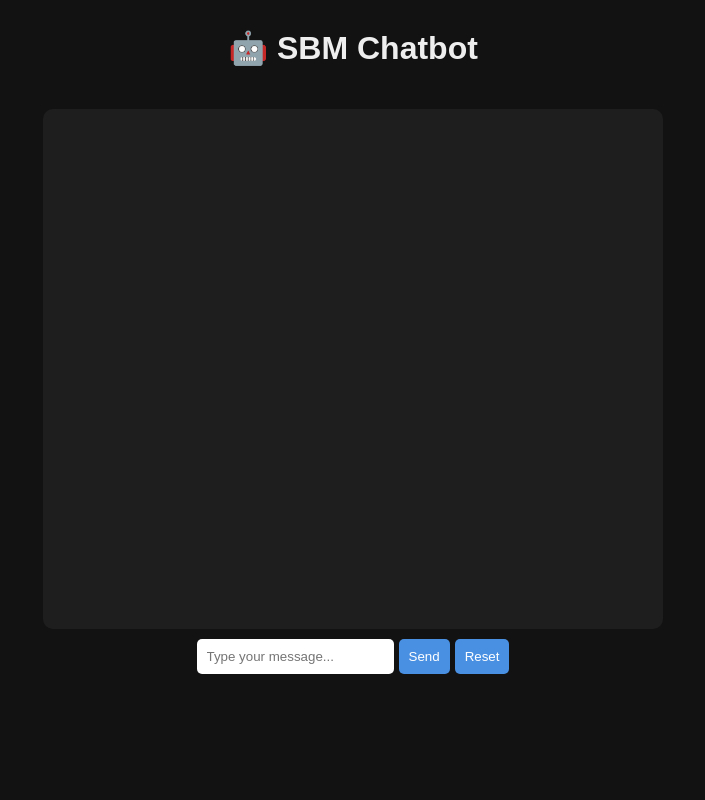
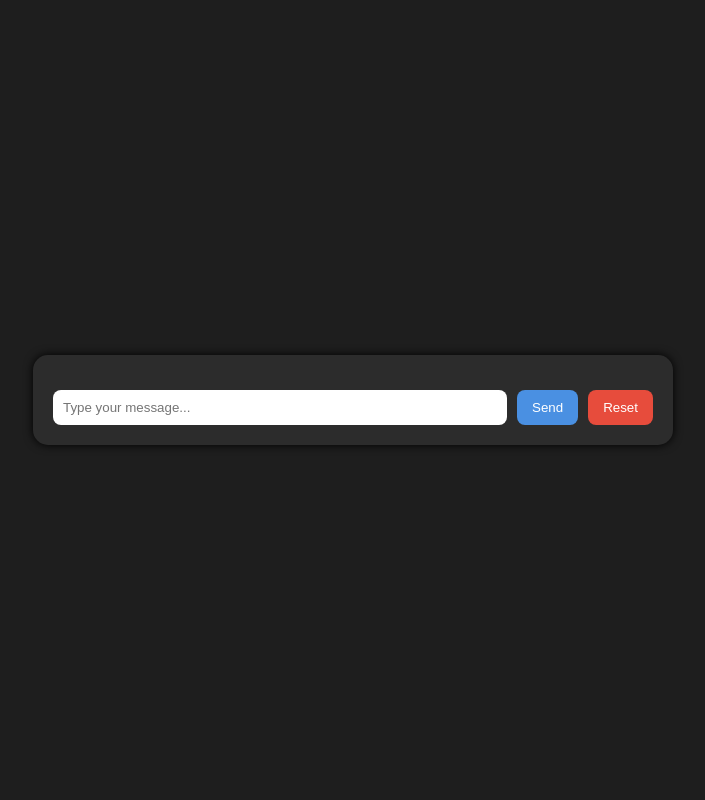
Before and after one commit to dezedaz/sbm-chatbot-php-starter, a PHP site: page / in a window 1280 px wide. Shown: the whole page, without its empty margins (287-992 px from the left). Run offline with PHP 8.4, Linux system fonts and the light colour scheme.

Commit message:
Update index.php

```diff
--- a/public/index.php
+++ b/public/index.php
@@ -1,94 +1,110 @@
 <?php
 session_start();
 
-// --- CONFIG ---
 $api_key = "F4GkErnSxB1YyTAtIZ7aIwWirmAFTrClqALkVr2VhRvJWJxqPe32JQQJ99BHACYeBjFXJ3w3AAABACOGO0aZ";
-$endpoint = "https://sbmchatbot.openai.azure.com/openai/assistants/v1";
+$endpoint = "https://sbmchatbot.openai.azure.com/";
 $assistant_id = "asst_WrGbhVrIqfqOqg5g1omyddBB";
 
-// --- RESET CHAT ---
-if (isset($_POST['reset'])) {
-    $_SESSION['history'] = [];
+// Initialize chat history
+if (!isset($_SESSION['chat'])) {
+    $_SESSION['chat'] = [];
 }
 
-// --- INIT HISTORY ---
-if (!isset($_SESSION['history'])) {
-    $_SESSION['history'] = [];
+// Handle reset
+if (isset($_POST['reset'])) {
+    $_SESSION['chat'] = [];
+    header("Location: " . $_SERVER['PHP_SELF']);
+    exit();
 }
 
-// --- SEND MESSAGE TO AZURE ---
+// Handle user message
 if (isset($_POST['message']) && !empty(trim($_POST['message']))) {
-    $userMessage = trim($_POST['message']);
+    $user_message = htmlspecialchars($_POST['message']);
+    $_SESSION['chat'][] = ["role" => "user", "content" => $user_message];
 
-    $_SESSION['history'][] = ["role" => "user", "content" => $userMessage];
+    // Create thread in Azure
+    $thread_response = file_get_contents($endpoint . "openai/assistants/v1/threads", false, stream_context_create([
+        "http" => [
+            "method" => "POST",
+            "header" => "Content-Type: application/json\r\nAuthorization: Bearer $api_key\r\n",
+            "content" => "{}"
+        ]
+    ]));
+    $thread = json_decode($thread_response, true);
+    $thread_id = $thread["id"] ?? null;
 
-    $ch = curl_init();
-    curl_setopt($ch, CURLOPT_URL, "$endpoint/threads");
-    curl_setopt($ch, CURLOPT_RETURNTRANSFER, true);
-    curl_setopt($ch, CURLOPT_HTTPHEADER, [
-        "Content-Type: application/json",
-        "api-key: $api_key"
-    ]);
-    curl_setopt($ch, CURLOPT_POST, true);
-    curl_setopt($ch, CURLOPT_POSTFIELDS, json_encode([
-        "assistant_id" => $assistant_id,
-        "thread" => [
-            "messages" => $_SESSION['history']
+    if ($thread_id) {
+        // Add user message
+        file_get_contents($endpoint . "openai/assistants/v1/threads/$thread_id/messages", false, stream_context_create([
+            "http" => [
+                "method" => "POST",
+                "header" => "Content-Type: application/json\r\nAuthorization: Bearer $api_key\r\n",
+                "content" => json_encode(["role" => "user", "content" => $user_message])
             ]
         ]));
 
-    $response = curl_exec($ch);
-    curl_close($ch);
+        // Run assistant
+        $run_response = file_get_contents($endpoint . "openai/assistants/v1/threads/$thread_id/runs", false, stream_context_create([
+            "http" => [
+                "method" => "POST",
+                "header" => "Content-Type: application/json\r\nAuthorization: Bearer $api_key\r\n",
+                "content" => json_encode(["assistant_id" => $assistant_id])
+            ]
+        ]));
 
-    $data = json_decode($response, true);
+        // Get messages
+        $messages_response = file_get_contents($endpoint . "openai/assistants/v1/threads/$thread_id/messages", false, stream_context_create([
+            "http" => [
+                "method" => "GET",
+                "header" => "Authorization: Bearer $api_key\r\n"
+            ]
+        ]));
+        $messages = json_decode($messages_response, true);
 
-    if (isset($data['thread']['messages'])) {
-        $messages = $data['thread']['messages'];
-        foreach ($messages as $msg) {
-            if ($msg['role'] === "assistant") {
-                $_SESSION['history'][] = [
-                    "role" => "assistant",
-                    "content" => $msg['content'][0]['text']['value']
-                ];
-            }
+        if (isset($messages["data"][0]["content"][0]["text"]["value"])) {
+            $bot_reply = $messages["data"][0]["content"][0]["text"]["value"];
+            $_SESSION['chat'][] = ["role" => "assistant", "content" => $bot_reply];
+        } else {
+            $_SESSION['chat'][] = ["role" => "assistant", "content" => "Désolé, je n’ai pas pu obtenir de réponse."];
         }
     }
 }
 ?>
+
 <!DOCTYPE html>
 <html lang="en">
 <head>
     <meta charset="UTF-8">
     <title>SBM Chatbot</title>
     <style>
-    body { font-family: Arial; background: #121212; color: #eee; display: flex; flex-direction: column; align-items: center; }
-    .chatbox { width: 90%; max-width: 600px; height: 500px; overflow-y: auto; background: #1e1e1e; padding: 10px; border-radius: 10px; margin-top: 20px; }
-    .msg { margin: 5px; padding: 8px 12px; border-radius: 10px; font-size: 14px; max-width: 80%; }
-    .user { background: #4a90e2; margin-left: auto; }
-    .bot { background: #333; margin-right: auto; }
-    .form { display: flex; margin-top: 10px; }
-    input[type=text] { flex: 1; padding: 10px; border: none; border-radius: 5px; }
-    button { padding: 10px; margin-left: 5px; border: none; border-radius: 5px; background: #4a90e2; color: white; cursor: pointer; }
-    button:hover { background: #357ab8; }
+        body { font-family: Arial, sans-serif; background: #1e1e1e; color: #fff; display: flex; justify-content: center; align-items: center; height: 100vh; margin: 0; }
+        .chat-container { width: 100%; max-width: 600px; background: #2c2c2c; border-radius: 15px; padding: 20px; box-shadow: 0 0 10px #000; }
+        .messages { max-height: 400px; overflow-y: auto; margin-bottom: 15px; }
+        .message { padding: 8px 12px; border-radius: 10px; margin: 5px 0; font-size: 14px; }
+        .user { background: #4a90e2; text-align: right; }
+        .assistant { background: #3d3d3d; text-align: left; }
+        form { display: flex; gap: 10px; }
+        input[type=text] { flex: 1; padding: 10px; border-radius: 8px; border: none; }
+        button { padding: 10px 15px; border: none; border-radius: 8px; cursor: pointer; background: #4a90e2; color: #fff; }
+        .reset-btn { background: #e74c3c; }
     </style>
 </head>
 <body>
-  <h1>🤖 SBM Chatbot</h1>
-  <div class="chatbox" id="chatbox">
-    <?php foreach ($_SESSION['history'] as $msg): ?>
-      <div class="msg <?= $msg['role'] === 'user' ? 'user' : 'bot' ?>">
-        <?= htmlspecialchars($msg['content']) ?>
-      </div>
+<div class="chat-container">
+    <div class="messages" id="messages">
+        <?php foreach ($_SESSION['chat'] as $msg): ?>
+            <div class="message <?= $msg['role'] ?>"><?= $msg['content'] ?></div>
         <?php endforeach; ?>
     </div>
-  <form method="post" class="form">
-    <input type="text" name="message" placeholder="Type your message..." autocomplete="off" required>
+    <form method="post">
+        <input type="text" name="message" placeholder="Type your message..." autocomplete="off">
         <button type="submit">Send</button>
-    <button type="submit" name="reset">Reset</button>
+        <button type="submit" name="reset" class="reset-btn">Reset</button>
     </form>
+</div>
 <script>
-    var chatbox = document.getElementById("chatbox");
-    chatbox.scrollTop = chatbox.scrollHeight;
+    let messages = document.getElementById('messages');
+    messages.scrollTop = messages.scrollHeight;
 </script>
 </body>
 </html>
```
Lines whose indentation alone changed are shown as unchanged.
